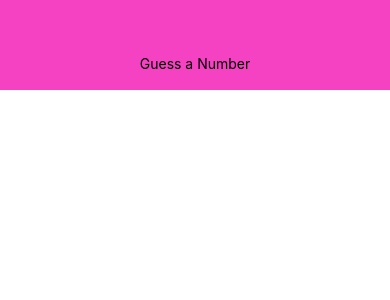
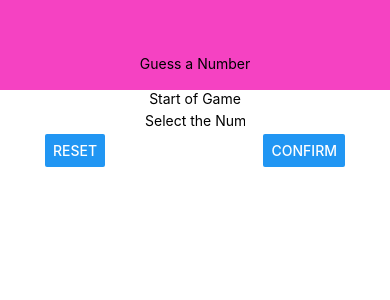
Before and after one commit to awaghadsangita/ReactNative_GuessNumber, a React Native app: screen / in a window 390 px wide. Shown: the top 300 px of the page. Built offline with nearby package versions, Linux system fonts and the light colour scheme.

Commit message:
ADDED:start of game screen

```diff
--- a/App.js
+++ b/App.js
@@ -1,11 +1,13 @@
 import React from 'react';
 import { StyleSheet, Text, View } from 'react-native';
 
-import Header from './components/Header'
+import Header from './components/Header';
+import StartofGameScreen from './components/StartofGameScreen';
 export default function App() {
   return (
     <View style={styles.screen}>
       <Header title="Guess a Number"/>
+      <StartofGameScreen />
     </View>
   );
 }
@@ -13,6 +15,5 @@ export default function App() {
 const styles = StyleSheet.create({
   screen: {
     flex: 1
-
   },
 });
--- /dev/null
+++ b/components/StartofGameScreen.js
@@ -0,0 +1,57 @@
+import React from 'react';
+import {View,Text,TextInput,StyleSheet, Button} from 'react-native';
+
+
+const StartofGameScreen = props =>{
+    return (
+        <View style={styles.container}>
+            <Text Style={styles.titleText}>Start of Game</Text>
+            <View style={styles.inputContainer}>
+                <TextInput style={styles.numberInput} placeholder="Select the Number"></TextInput>
+                <View style={styles.buttonContainer}>
+                    <Button style={styles.button} title="Reset"/>
+                    <Button style={styles.button} title="Confirm"/>
+                </View>
+            </View>
+        </View>
+
+    );
+}
+const styles=StyleSheet.create({
+    container:{
+        alignItems:'center',
+        justifyContent:'center'
+    },
+    titleText:{
+        color:'pink',
+        fontSize:30,
+        fontWeight:"bold",
+        marginVertical:5,
+    },
+    inputContainer:{
+        width:300,
+        maxWidth:'80%',
+        alignItems:'center',
+    },
+    numberInput:{
+        justifyContent:"center",
+        width:100,
+        maxWidth:'50%',
+        marginVertical:5
+    },
+    buttonContainer:{
+        flexDirection:'row',
+        width:'100%',
+        justifyContent:'space-between',
+        alignItems:'center',
+
+    },
+    button:{
+        marginLeft:10,
+        marginRight:10,
+        paddingHorizontal:10,
+        backgroundColor:'blue',
+
+    }
+})
+export default StartofGameScreen
```
